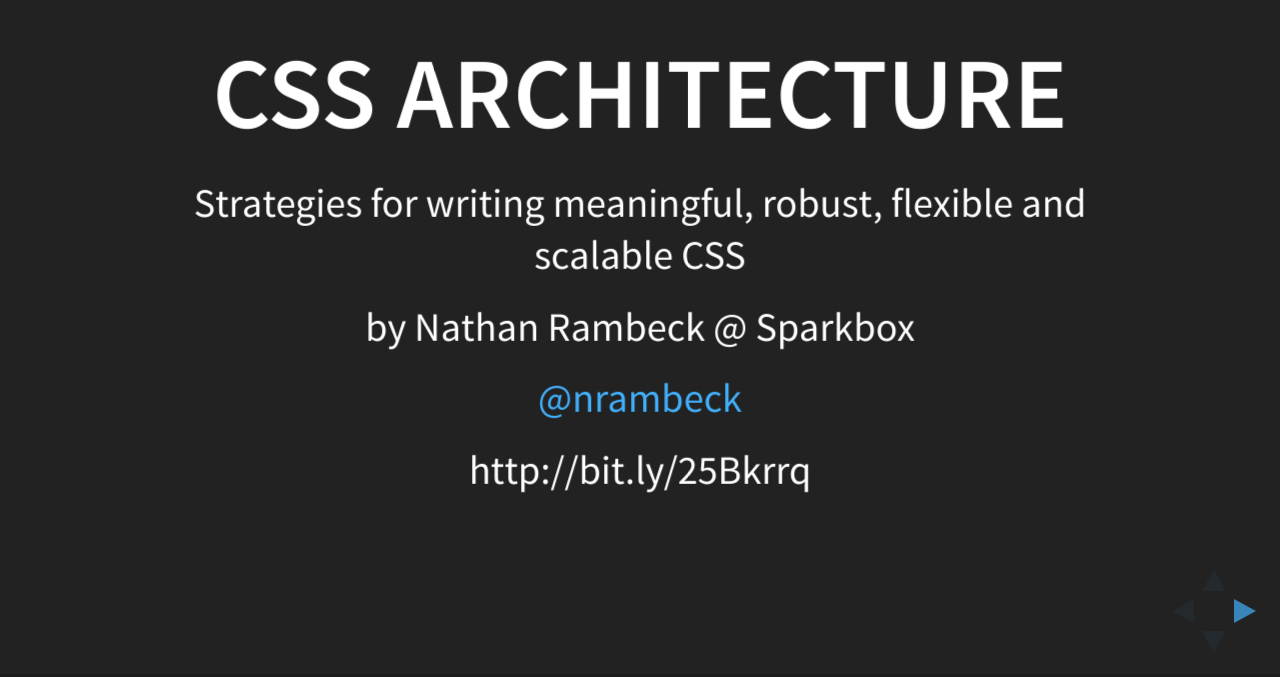
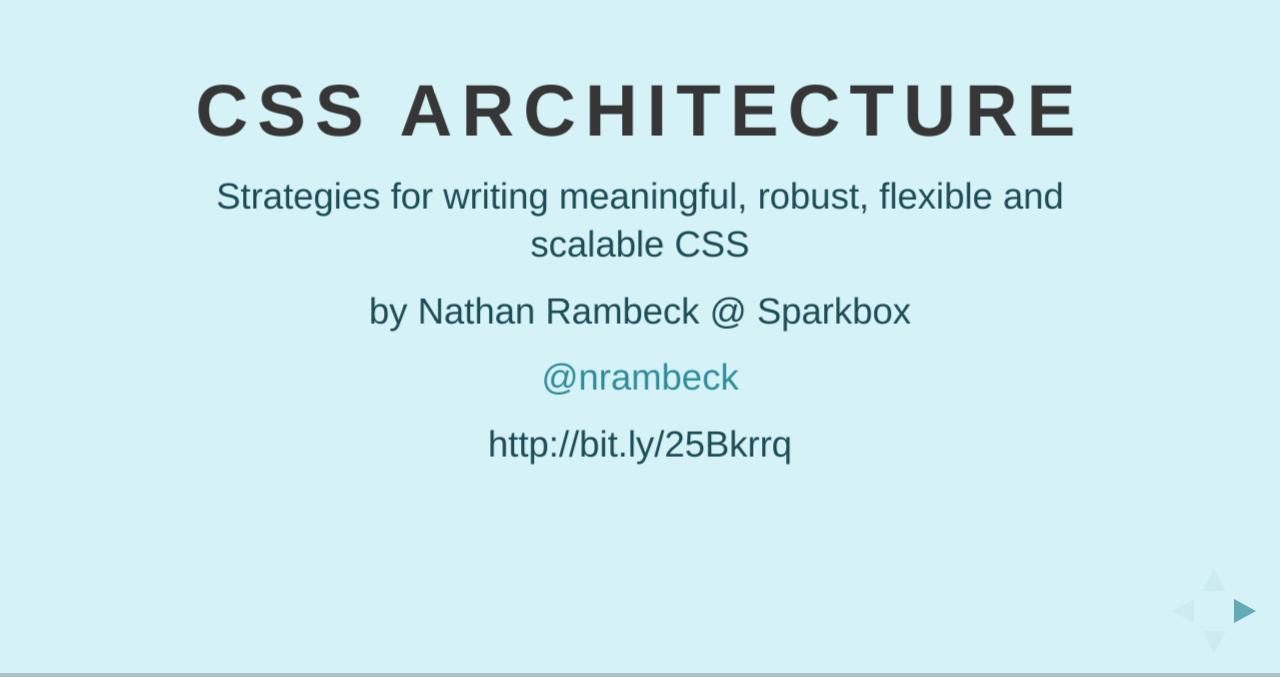
Before and after one commit to nrambeck/css-architecture, a website: page index.html in a window 1280 px wide. Shown: the part 123-800 px from the top of the page. Drawn offline with Linux system fonts and the light colour scheme.

Commit message:
Add and use glint theme

```diff
--- /dev/null
+++ b/css/theme/source/glint.scss
@@ -0,0 +1,140 @@
+/*  ------------------------------
+* Glint theme for reveal.js
+* Author: Philip Zastrow http://zastrow.co
+*
+* Designed for use by Sparkbox
+* Based on the Sparkbox Keynote
+* by Jeremy Loyd http://www.jloyd.net
+*
+* For other themes, change $codeBackground accordingly.
+*
+*/
+
+// Default mixins and settings -----------------
+@import "../template/mixins";
+@import "../template/settings";
+// ---------------------------------------------
+
+ // Sparkbox Branded
+$c-sparkblue-lighten-3: #EAFCFF; // Background color
+$c-sparkblue-lighten-2: #D5F2F7;
+$c-sparkblue-lighten-1: #A3DAE3;
+$c-sparkblue: #50B7C8;
+$c-sparkblue-darken-1: #318c9b;
+$c-sparkblue-darken-2: #1C4C55;
+$c-sparkblue-darken-3: #0f3138; // Background color
+
+// Grayscale
+
+$c-white: #ffffff;
+$c-gray-99: #fcfcfc;
+$c-gray-98: #f3f3f3;
+$c-gray-95: #EDEDED;
+$c-gray-90: #E5E5E5;
+$c-gray-85: #D9D9D9;
+$c-gray-80: #CCCCCC;
+$c-gray-75: #C0C0C0;
+$c-gray-70: #B0B0B0;
+$c-gray-60: #999999;
+$c-gray-50: #808080;
+$c-gray-45: #727272;
+$c-gray-40: #696969;
+$c-gray-30: #4D4D4D;
+$c-gray-20: #363636;
+$c-gray-15: #262626;
+$c-gray-10: #171717; // Background color
+$c-black: #000000;
+
+
+// Syntax Highlighting for Foundry Code Blocks
+
+$c-code-green: #94D10B;
+$c-code-pink: #D34E89;
+$c-code-blue: $c-sparkblue;
+
+
+// Override theme settings (see ../template/settings.scss)
+$backgroundColor: $c-sparkblue-lighten-2;
+
+$mainColor: $c-sparkblue-darken-2;
+$headingColor: $c-gray-20;
+
+$mainFontSize: 38px;
+$mainFont: 'Avenir Next', Helvetica, sans-serif;
+$headingFont: 'Avenir Next', Helvetica, sans-serif;
+$headingTextShadow: none;
+$headingLetterSpacing: normal;
+$headingTextTransform: uppercase;
+$headingFontWeight: 700;
+$linkColor: $c-sparkblue-darken-1;
+$linkColorHover: $c-sparkblue-darken-1;
+$selectionBackgroundColor: rgba($c-sparkblue, 0.4);
+
+$heading1Size: 2em;
+$heading2Size: 1.5em;
+$heading3Size: 0.875em;
+$heading4Size: 1.0em;
+
+.reveal .has-dark-background {
+  h1 {
+    color: $c-sparkblue-lighten-1;
+  }
+  h2, h3, h4, h5, h6 {
+		color: $c-sparkblue;
+	}
+
+  &, a {
+    color: $c-white;
+  }
+}
+
+
+// Theme template ------------------------------
+@import "../template/theme";
+// ---------------------------------------------
+
+
+// Theme overrides ------------------------------
+.reveal {
+  section {
+    img {
+      border: none;
+      background: none;
+      box-shadow: none;
+    }
+  }
+
+  hr {
+    border: none;
+    border-top: 1px solid $c-sparkblue-lighten-1;
+  }
+
+  h1, h2, h3, h4, h5, h6 {
+    letter-spacing: 0.125em;
+
+    code {
+      text-transform: none;
+    }
+  }
+
+  h3 {
+    color: $c-sparkblue-darken-2;
+  }
+
+  pre {
+    width: 100%;
+  }
+
+  .build-right h3 {
+    color: $c-white;
+  }
+  .progress {
+    height: 4px;
+  }
+
+  .footnote {
+    margin-top: 5em;
+    font-size: .7em;
+    font-style: italic;
+  }
+}
--- a/index.html
+++ b/index.html
@@ -7,7 +7,7 @@
 		<title>CSS Architecture</title>
 
 		<link rel="stylesheet" href="css/reveal.css">
-		<link rel="stylesheet" href="css/theme/black.css">
+		<link rel="stylesheet" href="css/theme/glint.css">
 
 		<!-- Theme used for syntax highlighting of code -->
 		<link rel="stylesheet" href="lib/css/zenburn.css">
```
Also changed, not shown: css/theme/glint.css (added).
